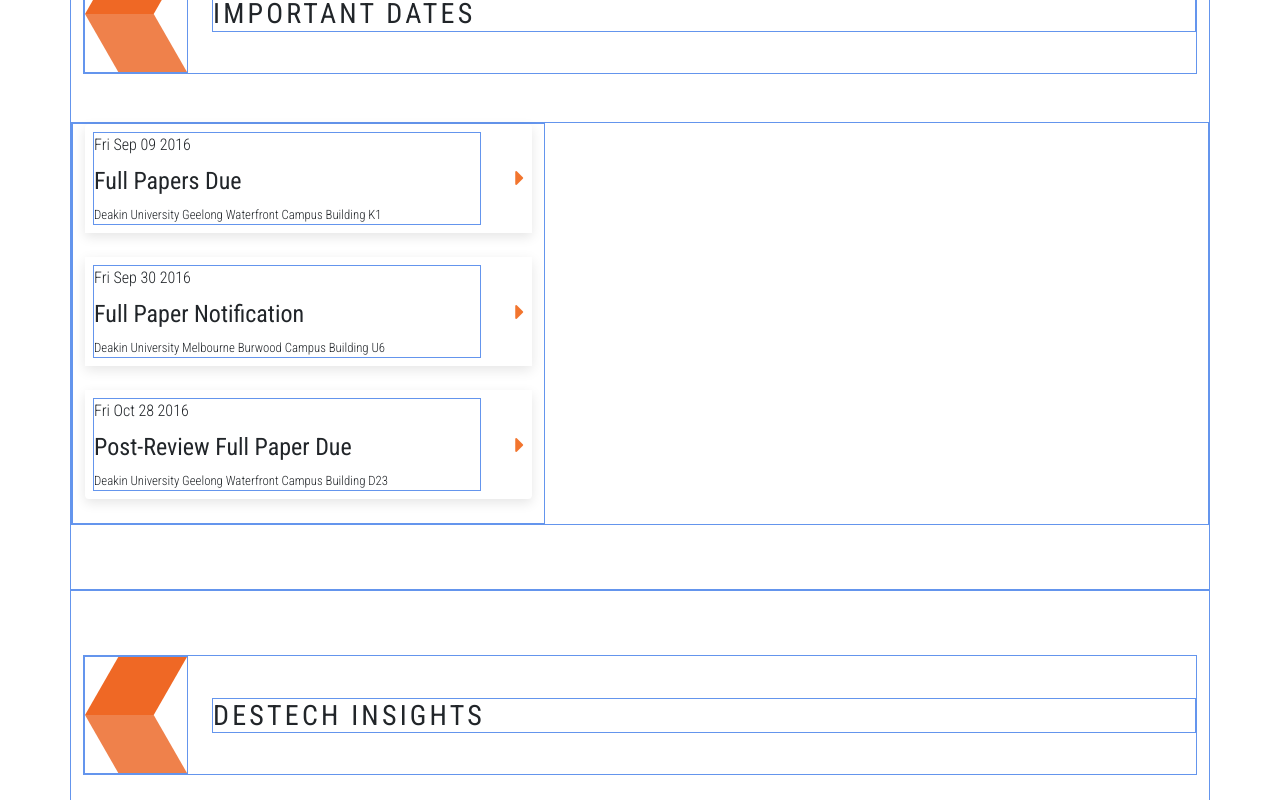
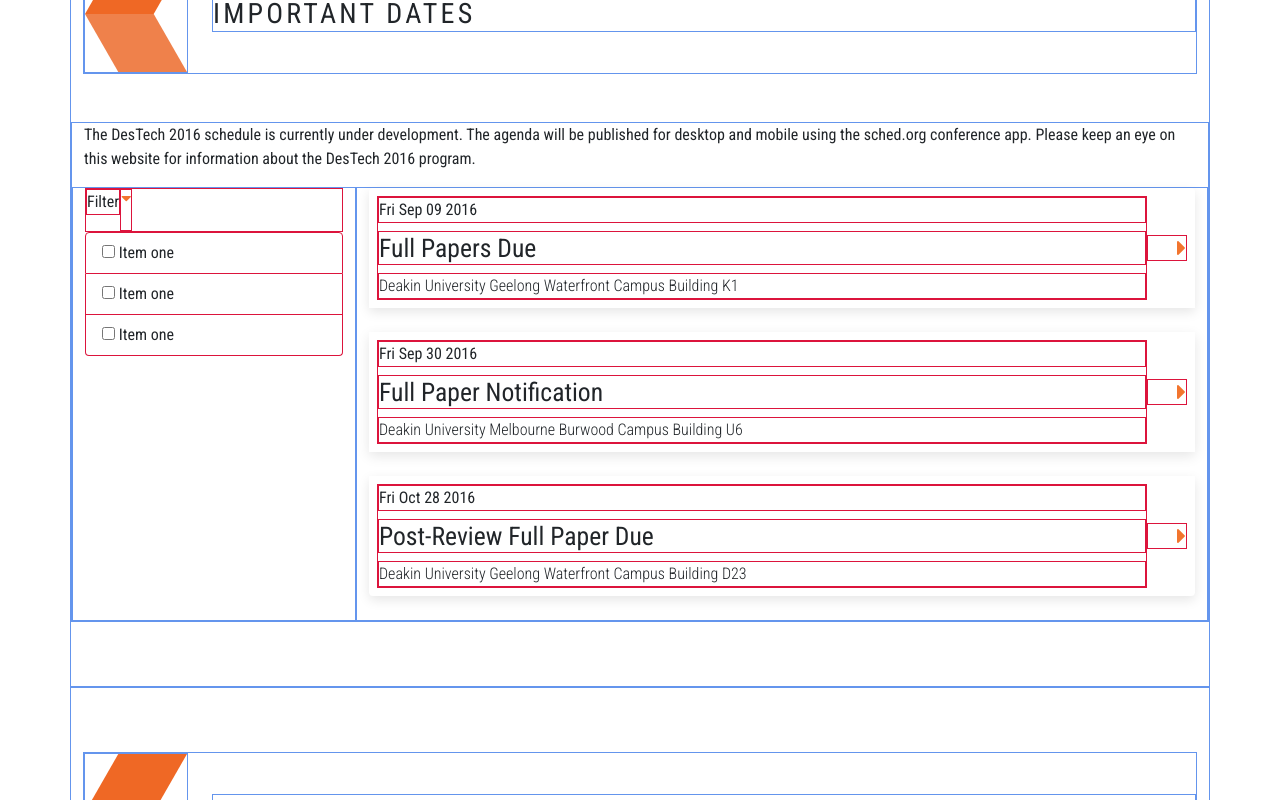
Before and after one commit to AndyJPG/destech-showcase, a React (Create React App) app: page / in a window 1280 px wide. Shown: the part 1560-2360 px from the top of the page. Built offline with nearby package versions, Linux system fonts and the light colour scheme.

Commit message:
working on implementing event dates filter

```diff
--- a/src/components/EventDates/EventDates.tsx
+++ b/src/components/EventDates/EventDates.tsx
@@ -5,6 +5,11 @@
     eventName: string,
     eventDate: Date,
     eventLocation: string
+}
+
+type FilterOption = {
+    name: string,
+    number: number
 }
 
 const events: Array<Event> = [
@@ -17,17 +22,37 @@
         eventName: "full paper notification",
         eventDate: new Date("2016-09-30"),
         eventLocation: "Deakin University Melbourne Burwood Campus Building U6"
-    },{
+    }, {
         eventName: "post-review full paper due",
         eventDate: new Date("2016-10-28"),
         eventLocation: "Deakin University Geelong Waterfront Campus Building D23"
     }
 ];
 
+const filterOptions: Array<FilterOption> = [
+    {name: "Upcoming", number: 3},
+    {name: "Design", number: 10},
+    {name: "Technology", number: 7},
+    {name: "New innovations", number: 4}
+];
+
 function EventDates() {
     return (
         <div className="row">
-            <div className="events-container col-lg-5">
+            <p>The DesTech 2016 schedule is currently under development. The agenda will be published for desktop and mobile using the sched.org conference app. Please keep an eye on this website for information about the
+                DesTech 2016 program.</p>
+            <div className="events-filter col-12 col-sm-3 col-lg-3">
+                <div className="filter-title">
+                    <p>Filter</p>
+                    <i className="fa fa-caret-down" />
+                </div>
+                <ul className="list-group">
+                    <li className="list-group-item"><input type="checkbox" /> Item one</li>
+                    <li className="list-group-item"><input type="checkbox" /> Item one</li>
+                    <li className="list-group-item"><input type="checkbox" /> Item one</li>
+                </ul>
+            </div>
+            <div className="events-container col-12 col-sm-9 col-lg-9">
                 <ul className="list-group">
                     {
                         events.map((event) =>
@@ -37,15 +62,11 @@
                                     <p className="event-name">{event.eventName}</p>
                                     <p className="event-location">{event.eventLocation}</p>
                                 </div>
-                                <i className="fas fa-caret-right" />
+                                <i className="fas fa-caret-right"/>
                             </li>
                         )
                     }
                 </ul>
-            </div>
-            <div className="event-element col-lg-7">
-                Event Element
-                <img className="img-fluid" src="" alt="Event element" />
             </div>
         </div>
     )
--- a/src/components/EventDates/eventDates.scss
+++ b/src/components/EventDates/eventDates.scss
@@ -2,9 +2,9 @@
 
 .events-container {
 
-  //div, li, p, i {
-  //  border: 1px solid crimson;
-  //}
+  div, li, p, i {
+    border: 1px solid crimson;
+  }
 
   .event-item {
     padding: 0.5rem;
@@ -19,11 +19,11 @@
     }
 
     .event-content {
-      width: 90%;
+      width: 95%;
 
       .event-date {
         font-size: 1rem;
-        font-weight: 300;
+        font-weight: 500;
       }
 
       .event-name {
@@ -31,24 +31,46 @@
         font-size: 1.5rem;
         line-height: 2rem;
         margin: 0.5rem 0;
+
+        @media (min-width: 576px) {
+          font-size: 1.6rem;
+        }
       }
 
       .event-location {
         font-size: 0.8rem;
         font-weight: 300;
+
+        @media (min-width: 576px) {
+          font-size: 1rem;
+        }
       }
     }
 
     i {
-      width: 10%;
+      width: 5%;
       font-size: 1.5rem;
       text-align: right;
       color: $primary;
-      //opacity: 0.4;
     }
   }
 }
 
-.event-element {
-  display: none;
+.events-filter {
+
+  div, li, p, i {
+    border: 1px solid crimson;
+  }
+
+  i {
+    color: $primary;
+  }
+
+  ul {
+    width: 100%;
+  }
+
+  .filter-title {
+    display: flex;
+  }
 }
```
